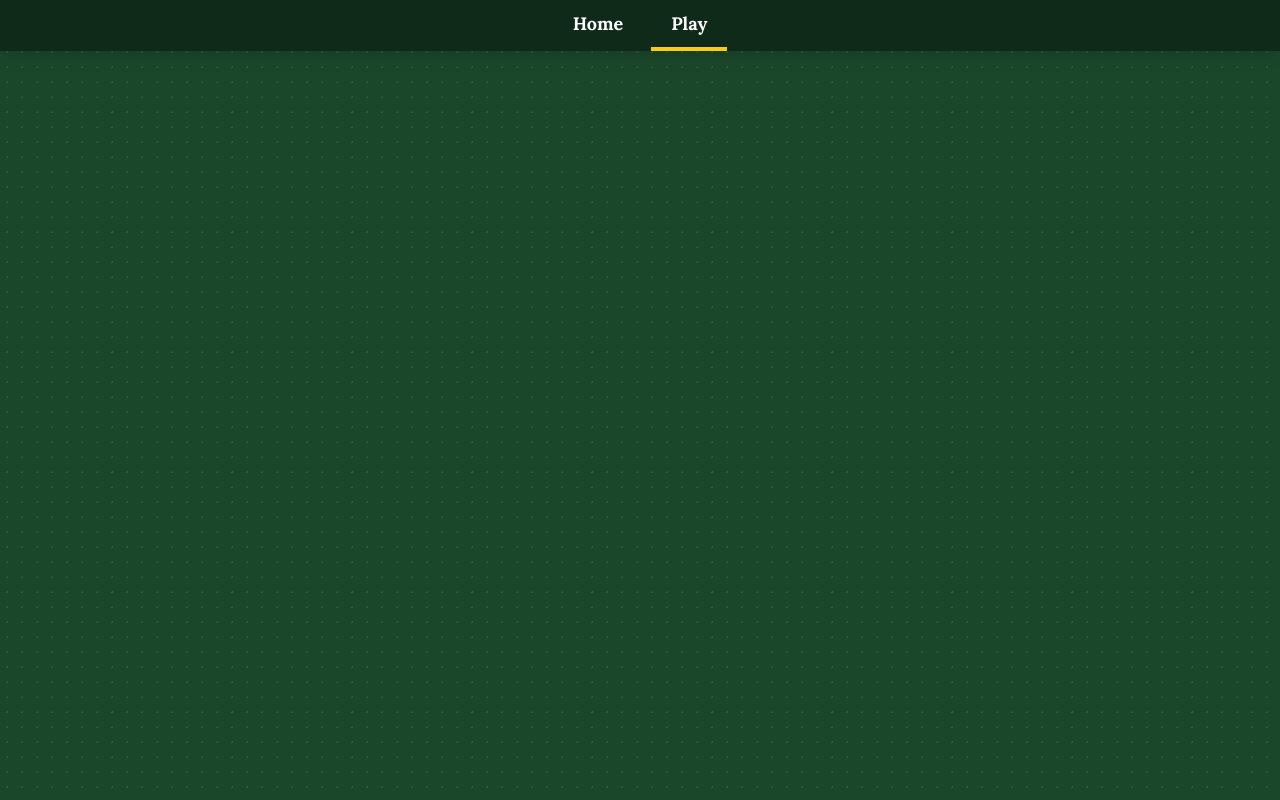
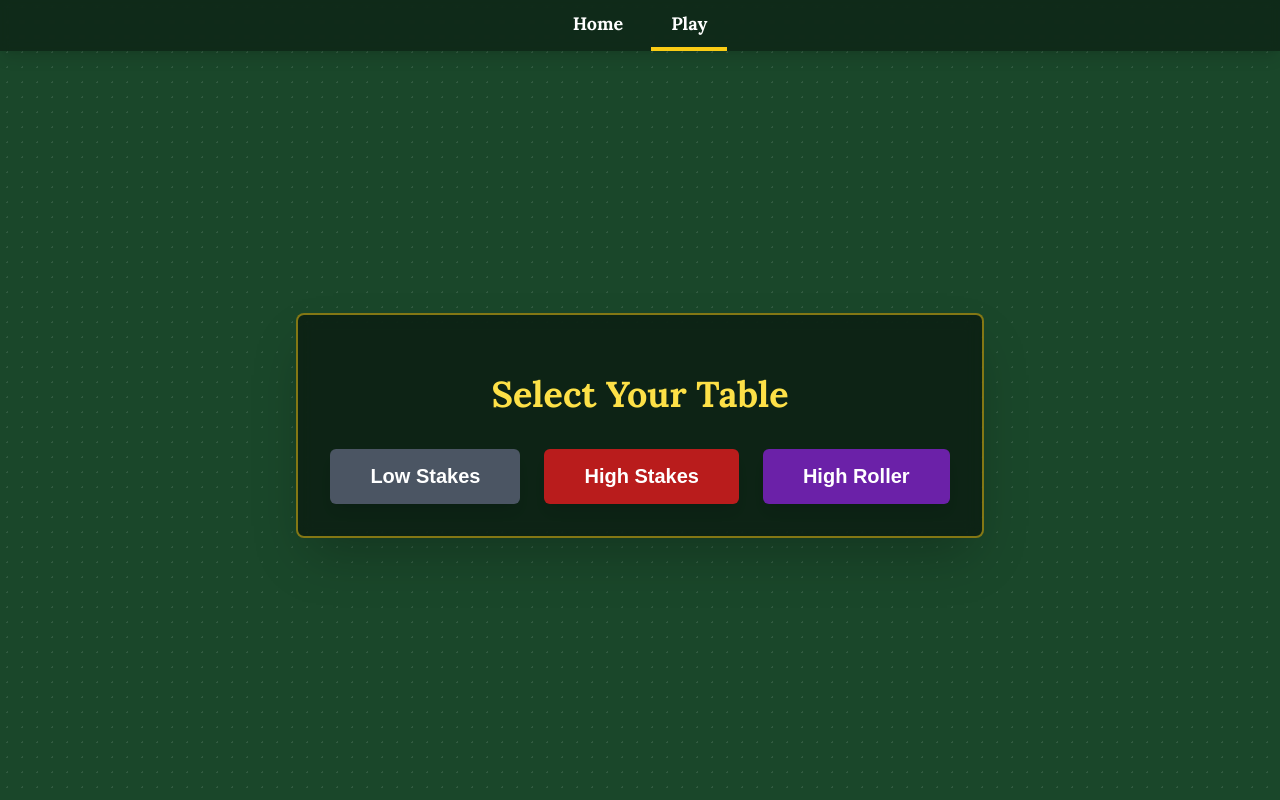
Before and after one commit to rambolps/CasinoClash, a Vue app: page /play in a window 1280 px wide. Built offline with nearby package versions, Linux system fonts and the light colour scheme.

Commit message:
small changes

```diff
--- a/src/views/HomeView.vue
+++ b/src/views/HomeView.vue
@@ -11,7 +11,7 @@ function GoToPlay() {
 <template>
   <main class="home-container">
     <div class="content-wrapper">
-      <div class="content-card">
+      <div class="content-card dShadow">
         <h1 class="title">CASINO CLASH</h1>
         <p class="subtitle">
           A two-player memory game of high stakes. Find the most pairs to win the pot!
@@ -44,7 +44,6 @@ function GoToPlay() {
   backdrop-filter: blur(8px);
   padding: 2rem;
   border-radius: 0.5rem;
-  box-shadow: 0 25px 50px -12px rgba(0, 0, 0, 0.25);
   border: 2px solid rgba(250, 204, 21, 0.5);
 }
 
@@ -70,9 +69,6 @@ function GoToPlay() {
   padding: 0.75rem 2.5rem;
   border-radius: 0.375rem;
   font-size: 1.25rem;
-  box-shadow:
-    0 10px 15px -3px rgba(0, 0, 0, 0.1),
-    0 4px 6px -2px rgba(0, 0, 0, 0.05);
   cursor: pointer;
   transition: all 0.3s ease-in-out;
 }
--- a/src/views/PlayView.vue
+++ b/src/views/PlayView.vue
@@ -1,3 +1,134 @@
-<script setup></script>
+<script setup>
+import { ref } from 'vue'
 
-<template></template>
+const ALL_CARDS = [
+  { symbol: '♥', color: 'red' },
+  { symbol: '♦', color: 'red' },
+  { symbol: '♣', color: 'black' },
+  { symbol: '♠', color: 'black' },
+  { symbol: 'K', color: 'red' },
+  { symbol: 'Q', color: 'black' },
+  { symbol: 'J', color: 'red' },
+  { symbol: 'A', color: 'black' },
+  { symbol: '10', color: 'red' },
+  { symbol: '9', color: 'black' },
+]
+const LEVEL_CONFIG = {
+  easy: { pairs: 5, cols: 5, rows: 2 },
+  medium: { pairs: 7, cols: 7, rows: 2 },
+  hard: { pairs: 10, cols: 5, rows: 4 },
+}
+let state = ref({
+  level: 'null',
+  scores: { player1: 0, player2: 0 },
+  currentPlayer: 1,
+  flippedCards: [],
+  matchedPairs: 0,
+  totalPairs: 0,
+  isLocked: false,
+})
+
+const selectLevel = (level) => {
+  state.value.level = level
+}
+</script>
+
+<template>
+  <main class="container">
+    <div v-if="state.level == 'null'" class="level-select-card">
+      <h1 class="title">Select Your Table</h1>
+      <div class="buttons-container">
+        <button @click="selectLevel('easy')" class="level-button low-stakes">Low Stakes</button>
+        <button @click="selectLevel('medium')" class="level-button high-stakes">High Stakes</button>
+        <button @click="selectLevel('hard')" class="level-button high-roller">High Roller</button>
+      </div>
+    </div>
+
+    <div v-if="state.level == 'easy'" class="level-select-card"></div>
+  </main>
+</template>
+
+<style scoped>
+.container {
+  flex-grow: 1;
+  display: flex;
+  align-items: center;
+  justify-content: center;
+  padding: 1rem;
+}
+
+.level-select-card {
+  text-align: center;
+  background-color: rgba(0, 0, 0, 0.5);
+  backdrop-filter: blur(8px);
+  padding: 2rem;
+  border-radius: 0.5rem;
+  box-shadow: 0 25px 50px -12px rgba(0, 0, 0, 0.25);
+  border: 2px solid rgba(250, 204, 21, 0.5);
+}
+
+.title {
+  font-size: 2.25rem;
+  font-weight: 700;
+  color: #fde047;
+  margin-bottom: 2rem;
+}
+
+.buttons-container {
+  display: flex;
+  flex-direction: column;
+  justify-content: center;
+  align-items: center;
+  gap: 1rem;
+}
+
+.level-button {
+  width: 100%;
+  color: white;
+  border: none;
+  cursor: pointer;
+  font-weight: 700;
+  padding: 1rem 2.5rem;
+  border-radius: 0.375rem;
+  font-size: 1.25rem;
+  box-shadow:
+    0 10px 15px -3px rgba(0, 0, 0, 0.1),
+    0 4px 6px -2px rgba(0, 0, 0, 0.05);
+  transition: all 0.2s ease-in-out;
+}
+
+.level-button:hover {
+  transform: scale(1.05);
+}
+
+.low-stakes {
+  background-color: #4b5563;
+}
+.low-stakes:hover {
+  background-color: #374151;
+}
+
+.high-stakes {
+  background-color: #b91c1c;
+}
+.high-stakes:hover {
+  background-color: #991b1b;
+}
+
+.high-roller {
+  background-color: #6b21a8;
+}
+.high-roller:hover {
+  background-color: #581c87;
+}
+
+@media (min-width: 768px) {
+  .buttons-container {
+    flex-direction: row;
+    gap: 1.5rem;
+  }
+  .level-button {
+    width: auto;
+  }
+}
+</style>
```
Also changed, not shown: src/components/Card.vue (added, +7 -0 lines).
